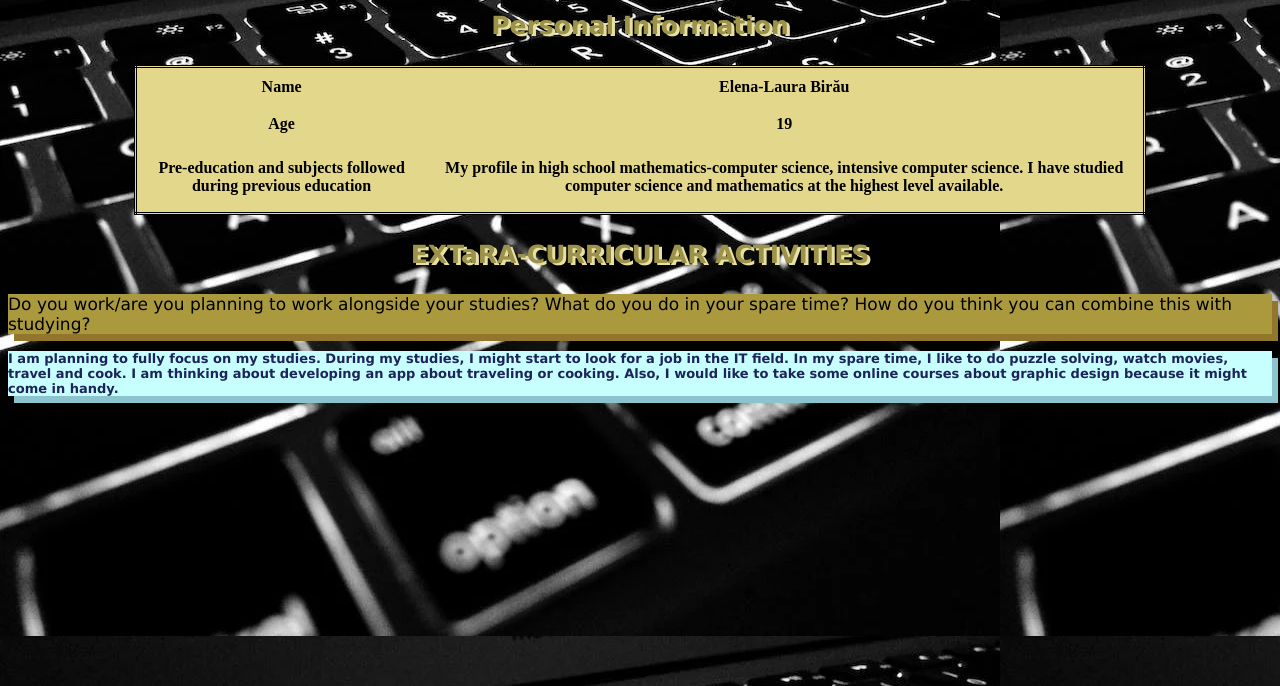
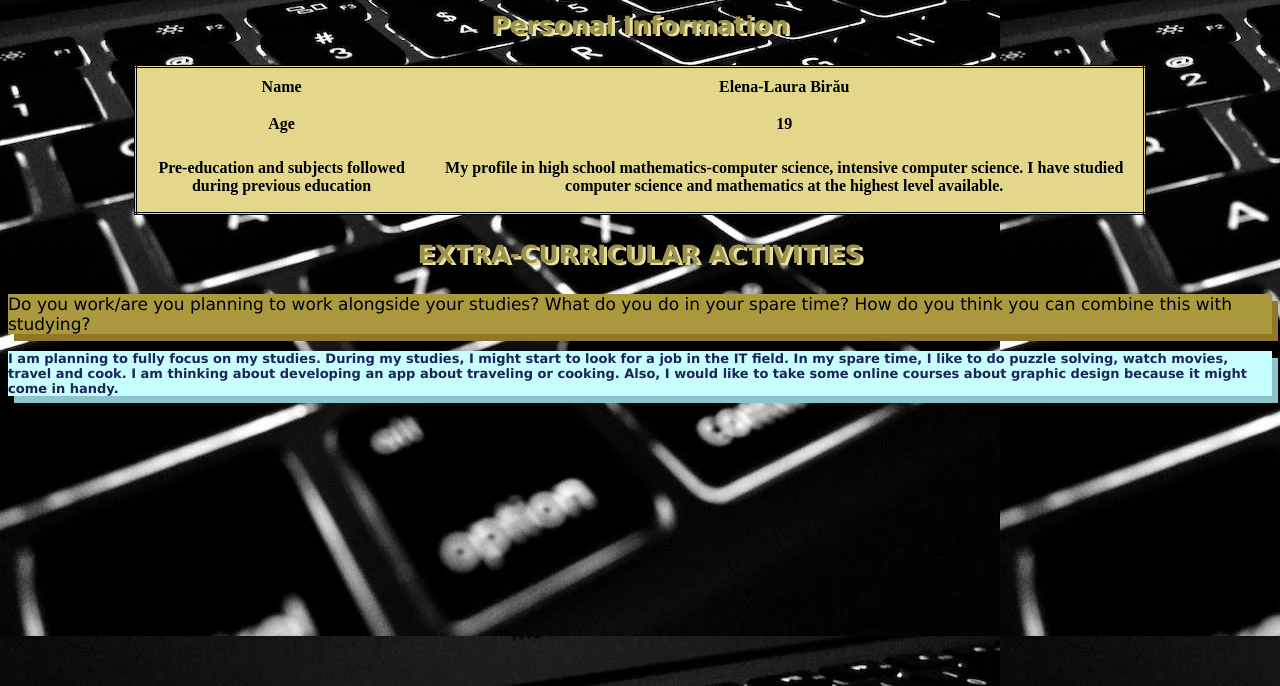
Before and after one commit to LauraBirau/project-pco, a plain HTML site: page profile.html in a window 1280 px wide. Shown: the part 114-800 px from the top of the page. Drawn offline with Linux system fonts and the light colour scheme.

Commit message:
Update profile.html

```diff
--- a/profile.html
+++ b/profile.html
@@ -24,7 +24,7 @@
    </table>
     </section>
     <section>
-        <h3>EXTaRA-CURRICULAR ACTIVITIES</h3>
+        <h3>EXTRA-CURRICULAR ACTIVITIES</h3>
     <p class="jojo"> Do you work/are you planning to work alongside your studies? What do you do in your spare time? How do you think
         you can combine this with studying?</p>
         <p class="dodo">I am planning to fully focus on my studies. During my studies, I might start to look for a job in the IT field. In my spare time, I like to do puzzle solving, watch movies, travel and cook. I am thinking about developing an app about traveling or cooking. Also, I would like to take some online courses about graphic design because it might come in handy.</p>
```
